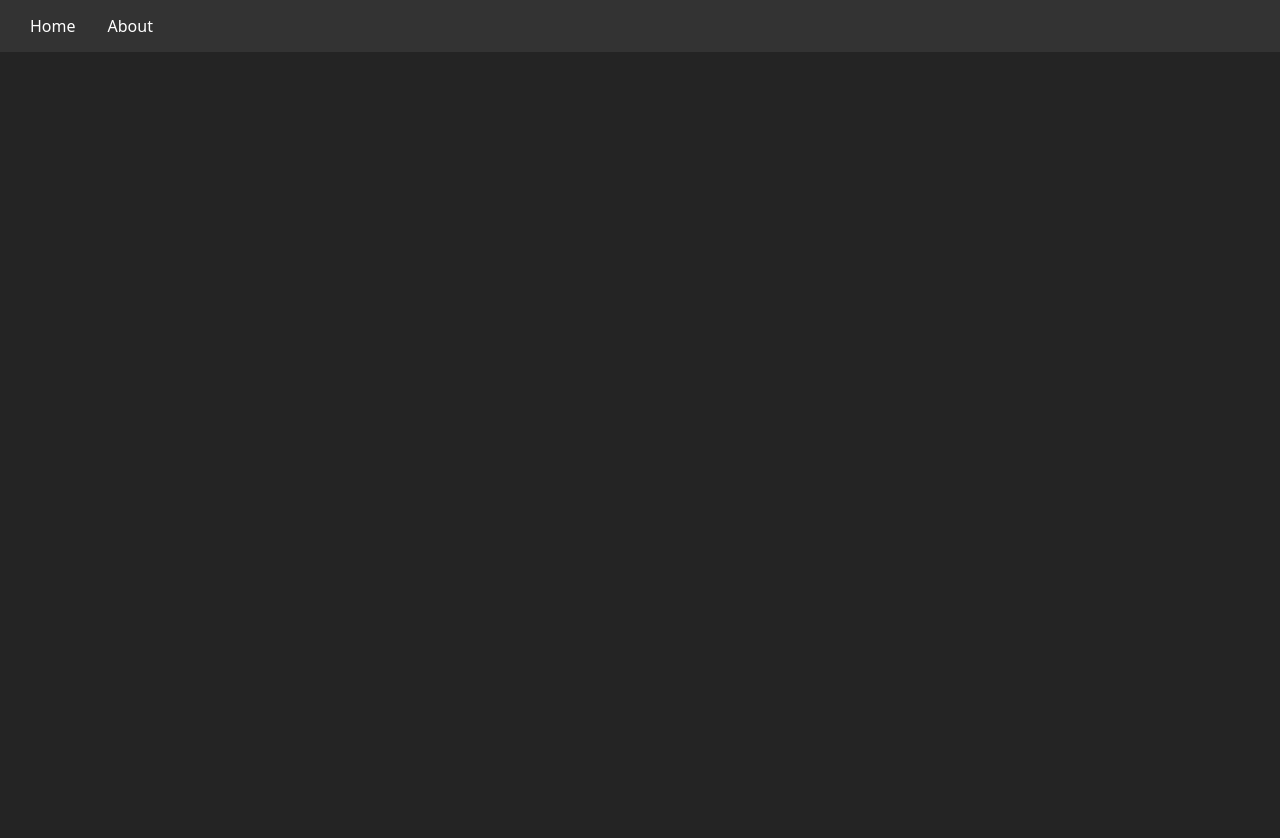
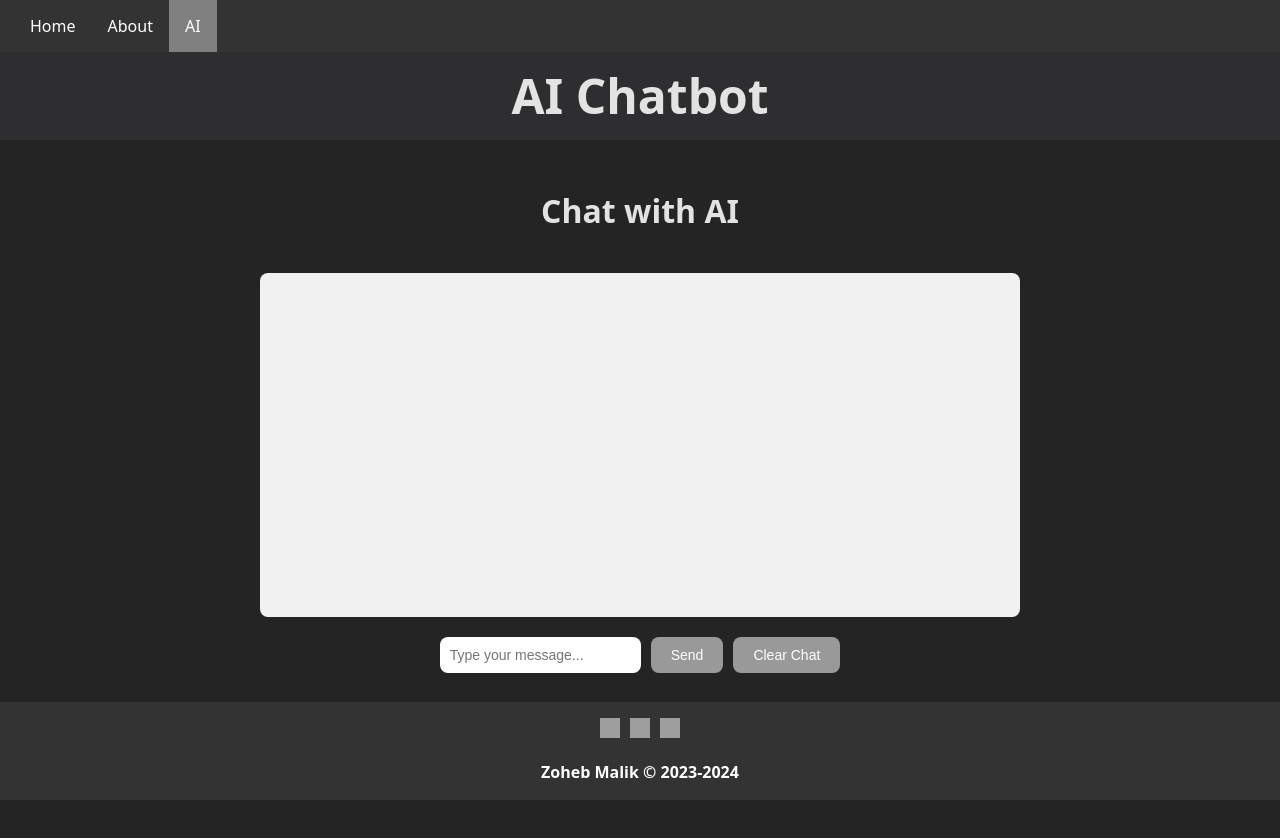
Before and after one commit to Zoheb-Malik/Zoheb-Portfolio, a React (Vite) app: page /#/ai in a window 1280 px wide. Shown: the top 838 px of the page. Before the commit the page ends 800 px from the top, so only its background shows below. Built offline with nearby package versions, Linux system fonts and the light colour scheme; grey boxes are pictures that could not be loaded.

Commit message:
zoheb.site: add: AI, popup component, format.

```diff
--- a/package.json
+++ b/package.json
@@ -14,7 +14,9 @@
   },
   "dependencies": {
     "@types/react-router-dom": "5.3.3",
+    "dotenv": "^16.3.1",
     "gh-pages": "^5.0.0",
+    "openai": "^4.2.0",
     "react": "17.0.2",
     "react-dom": "17.0.2",
     "react-router-dom": "5.3.0"
--- a/src/App.tsx
+++ b/src/App.tsx
@@ -3,6 +3,7 @@ import { Route } from 'react-router-dom';
 import SiteNav from './components/SiteNav/SiteNav';
 import Home from './pages/Home/Home';
 import About from './pages/About/About';
+import AI from './pages/AI/AI';
 
 function App() {
   return (
@@ -10,6 +11,7 @@ function App() {
       <SiteNav />
       <Route exact path="/" component={Home} />
       <Route path="/about" component={About} />
+      <Route path="/ai" component={AI} />
     </>
   );
 }
--- /dev/null
+++ b/src/components/PopupModal/IPopupModal.ts
@@ -0,0 +1,5 @@
+  export interface IPopupModal {
+    isOpen: boolean;
+    content: string;
+    onClose: () => void;
+  }
--- a/src/components/SiteNav/SiteNav.tsx
+++ b/src/components/SiteNav/SiteNav.tsx
@@ -10,6 +10,9 @@ export default function SiteNav() {
         <NavLink to="/about" className="tab" activeClassName="activated">
           About
         </NavLink>
+        <NavLink to="/AI" className="tab" activeClassName="activated">
+          AI
+        </NavLink>
       </div>
     </nav>
   );
--- /dev/null
+++ b/src/pages/AI/AI.tsx
@@ -0,0 +1,152 @@
+import { useState, useEffect, useRef } from 'react';
+import { OpenAI } from 'openai';
+
+import '../../styles/pages/AI.scss';
+
+import PageTemplate from '../../components/PageTemplate/PageTemplate';
+import PageContent from '../../components/PageContent/PageContent';
+
+export default function AI() {
+  const openAIKey = '';
+
+  const [chatInput, setChatInput] = useState('');
+  const [, setChatOutput] = useState('');
+  const [error, setError] = useState('');
+
+  const [chatHistory, setChatHistory] = useState<{ role: string; content: string }[]>([]);
+
+  const [isTyping, setIsTyping] = useState(false);
+  const [isThinking, setIsThinking] = useState(false);
+
+  const handleChatInputChange = (event: any) => {
+    setChatInput(event.target.value);
+    setIsTyping(event.target.value !== '');
+  };
+
+  const handleSubmit = async (event: any) => {
+    event.preventDefault();
+    if (openAIKey) {
+      const openai = new OpenAI({
+        apiKey: openAIKey,
+        dangerouslyAllowBrowser: true,
+      });
+
+      setChatHistory((prevChatHistory) => [
+        ...prevChatHistory,
+        { role: 'user', content: chatInput },
+      ]);
+      setChatInput('');
+      setIsTyping(false);
+
+      try {
+        setIsThinking(true);
+        const response = await openai.chat.completions.create({
+          model: 'gpt-3.5-turbo',
+          messages: [
+            { role: 'user', content: chatInput },
+            {
+              role: 'system',
+              content: 'Do NOT talk like an AI bot. Mimic a genuine friendly OR helpful person.',
+            },
+          ],
+          max_tokens: 1096,
+          temperature: 0.9,
+        });
+
+        if (response.choices && response.choices.length > 0) {
+          const message = response.choices[0].message?.content?.trim();
+          setChatOutput(message || '');
+          setChatHistory((prevChatHistory) => [
+            ...prevChatHistory,
+            { role: 'ai', content: message || '' },
+          ]);
+          localStorage.setItem(
+            'chatHistory',
+            JSON.stringify([
+              ...chatHistory,
+              { role: 'user', content: chatInput },
+              { role: 'ai', content: message || '' },
+            ]),
+          );
+        } else {
+          setChatOutput('AI could not generate a response.');
+        }
+      } catch (error) {
+        setError('Rate limit reached. Please try again later.');
+      } finally {
+        setIsThinking(false);
+      }
+    }
+  };
+
+  const handleClearHistory = () => {
+    setChatHistory([]);
+    localStorage.removeItem('chatHistory');
+  };
+
+  useEffect(() => {
+    const storedChatHistory = localStorage.getItem('chatHistory');
+    if (storedChatHistory) {
+      setChatHistory(JSON.parse(storedChatHistory));
+    }
+  }, []);
+
+  useEffect(() => {
+    localStorage.setItem('chatHistory', JSON.stringify(chatHistory));
+  }, [chatHistory]);
+
+  const chatContainerRef = useRef(null);
+
+  useEffect(() => {
+    const chatContainer = chatContainerRef.current;
+    if (chatContainer) {
+      (chatContainer as HTMLElement).scrollTop = (chatContainer as HTMLElement).scrollHeight;
+    }
+  }, [chatHistory]);
+
+  return (
+    <PageTemplate header="AI Chatbot">
+      <PageContent title="Chat with AI">
+        <div className="chat-container">
+          <div ref={chatContainerRef} className="chat-messages">
+            {chatHistory.map((chat, index) => (
+              <div key={index} className={`chat-bubble ${chat.role}-bubble`}>
+                <p>{chat.content}</p>
+              </div>
+            ))}
+            {isTyping && (
+              <div className="chat-bubble user-bubble">
+                <p>Typing...</p>
+              </div>
+            )}
+            {isThinking && (
+              <div className="chat-bubble ai-bubble">
+                <p>Thinking...</p>
+              </div>
+            )}
+          </div>
+          <form onSubmit={handleSubmit} className="chat-input">
+            <input
+              type="text"
+              value={chatInput}
+              onChange={handleChatInputChange}
+              placeholder="Type your message..."
+              disabled={isThinking}
+            />
+            <button type="submit" disabled={!openAIKey || !chatInput.trim() || isThinking}>
+              Send
+            </button>
+            <button onClick={handleClearHistory} disabled={chatHistory.length < 1}>
+              Clear Chat
+            </button>
+          </form>
+          {error && (
+            <div className="error-message">
+              <p>{error}</p>
+            </div>
+          )}
+        </div>
+      </PageContent>
+    </PageTemplate>
+  );
+}
--- /dev/null
+++ b/src/styles/components/PopupModal.scss
@@ -0,0 +1,6 @@
+.popup-modal {
+  background-color: #242424;
+  color: rgba(255, 255, 255, 0.87);
+  padding: 20px;
+  border-radius: 8px;
+}
--- /dev/null
+++ b/src/styles/pages/AI.scss
@@ -0,0 +1,74 @@
+.chat-container {
+	color: grey;
+	display: flex;
+	flex-direction: column;
+	align-items: center;
+	justify-content: center;
+	height: 400px;
+	padding: 20px;
+}
+
+.chat-messages {
+	display: flex;
+	flex-direction: column;
+	align-items: flex-start;
+	justify-content: flex-start;
+	width: 100%;
+	height: 100%;
+	overflow-y: auto;
+	padding: 10px;
+	background-color: #F1F1F1;
+	border-radius: 8px;
+}
+
+.chat-bubble {
+	display: inline-block;
+	max-width: 80%;
+	margin-bottom: 10px;
+	padding: 10px;
+	border-radius: 8px;
+	font-size: 14px;
+}
+
+.user-bubble {
+	background-color: #E1E1E1;
+	align-self: flex-end;
+}
+
+.ai-bubble {
+	background-color: #D4D4D4;
+	align-self: flex-start;
+}
+
+.chat-input {
+	display: flex;
+	align-items: center;
+	justify-content: center;
+	margin-top: 20px;
+}
+
+.chat-input input {
+	flex: 1;
+	padding: 10px;
+	border-radius: 8px;
+	border: none;
+	outline: none;
+	font-size: 14px;
+}
+
+.chat-input button {
+	margin-left: 10px;
+	padding: 10px 20px;
+	border-radius: 8px;
+	border: none;
+	outline: none;
+	background-color: #007BFF;
+	color: #FFF;
+	font-size: 14px;
+	cursor: pointer;
+}
+
+.chat-input button:disabled {
+	background-color: #999;
+	cursor: not-allowed;
+}
```
Also changed, not shown: src/components/PageFooter/PageFooter.tsx (+19 -5 lines), src/components/PageTemplate/PageTemplate.tsx (+6 -2 lines), src/components/PopupModal/PopupModal.tsx (added, +12 -0 lines), src/styles/stylesheet.scss (line endings or trailing spaces), 2 other files (tests, documents, lock files or other folders).
